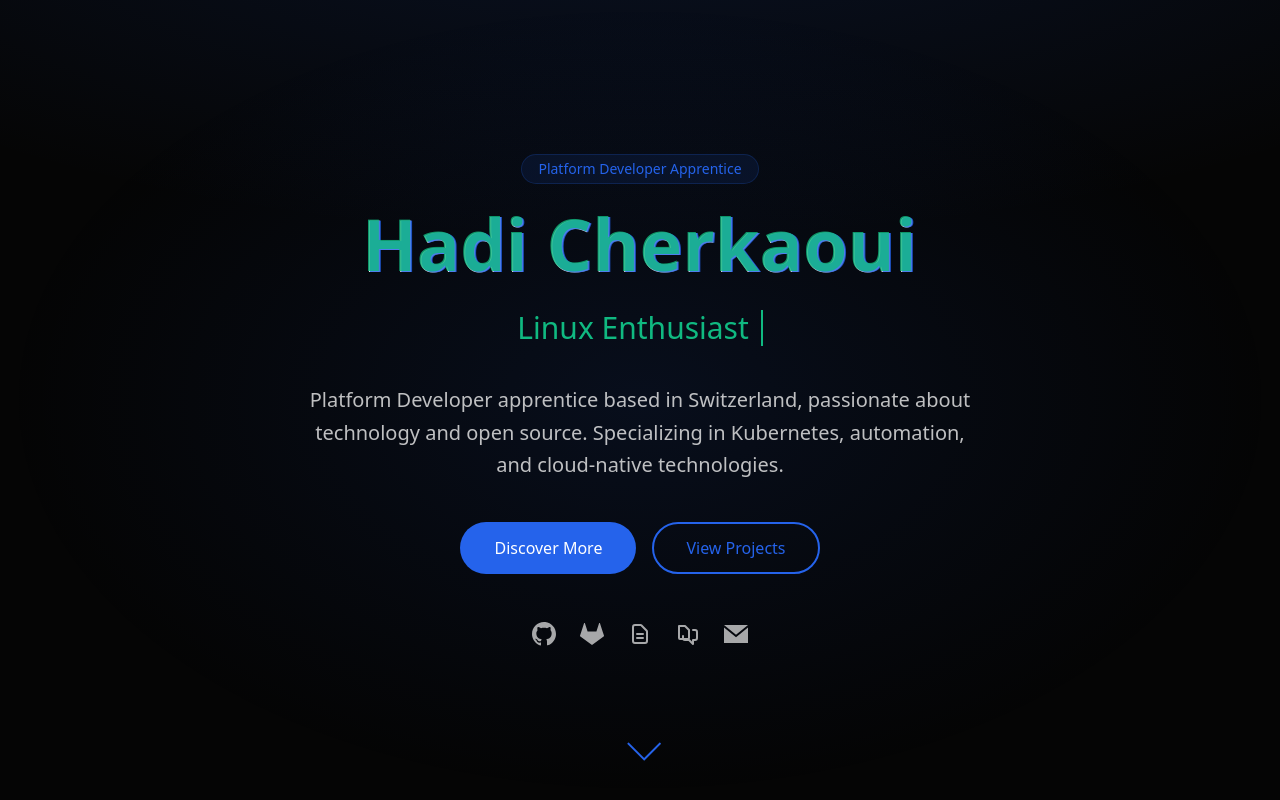
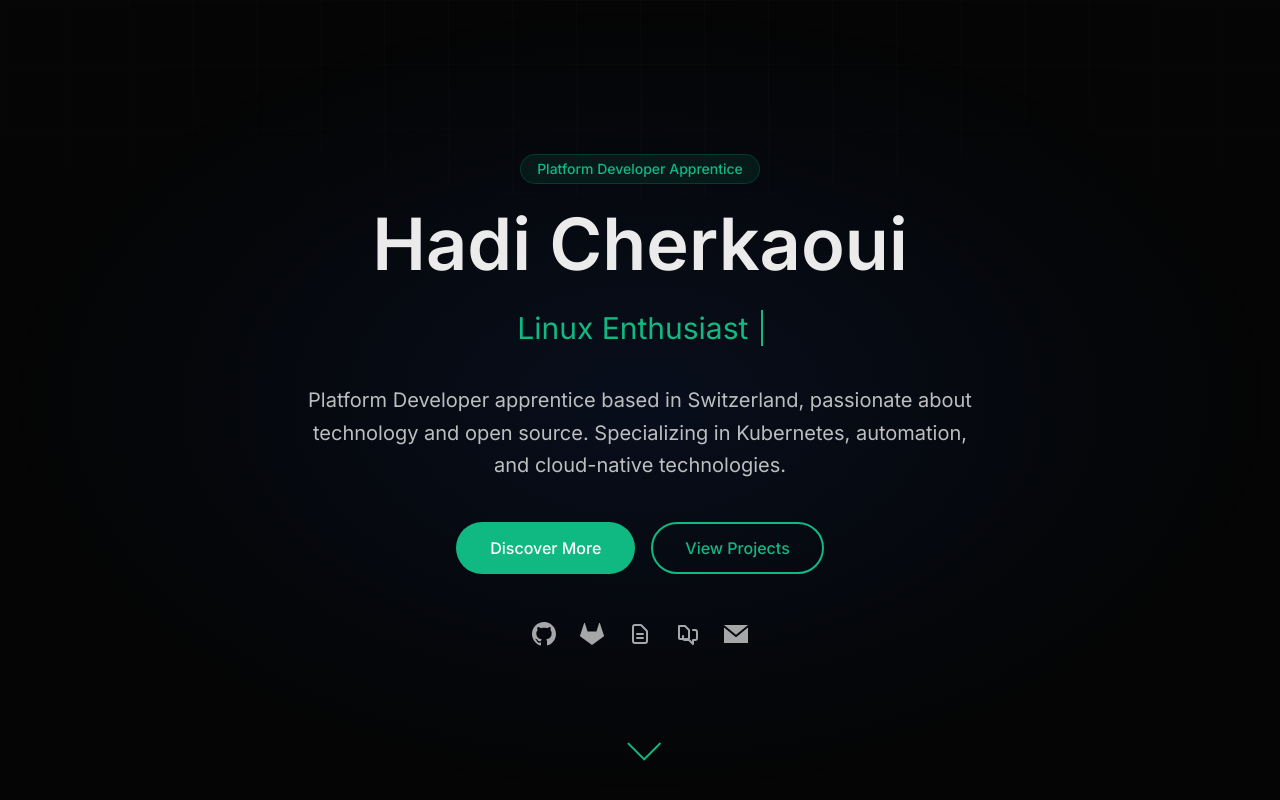
Before and after one commit to HadiCherkaoui/portfolio, a Next.js app: page / in a window 1280 px wide. Shown: the top 800 px of the page. Built offline with nearby package versions, Linux system fonts and the light colour scheme.

Commit message:
feat: add cyber serif design system, fonts, and custom hooks

```diff
--- a/app/globals.css
+++ b/app/globals.css
@@ -1,27 +1,67 @@
 @import "tailwindcss";
 
+/* Cyber Serif Design Tokens */
 :root {
-  --background: #0a0a0a;
-  --foreground: #ededed;
-  --primary-color: #2563eb;
+  /* Core Colors */
+  --bg-primary: #050505;
+  --bg-card: rgba(255, 255, 255, 0.02);
+  --bg-elevated: rgba(255, 255, 255, 0.04);
+
+  /* Accent */
+  --accent-emerald: #10b981;
+  --accent-emerald-dim: rgba(16, 185, 129, 0.6);
+  --accent-emerald-subtle: rgba(16, 185, 129, 0.12);
+
+  /* Text */
+  --text-primary: #EBEBEB;
+  --text-secondary: rgba(255, 255, 255, 0.6);
+  --text-muted: rgba(255, 255, 255, 0.4);
+  --text-emerald: #10b981;
+
+  /* Borders */
+  --border-subtle: rgba(255, 255, 255, 0.08);
+  --border-emerald: rgba(16, 185, 129, 0.3);
+  --border-emerald-glow: rgba(16, 185, 129, 0.15);
+
+  /* Animation */
+  --ease-signature: cubic-bezier(0.16, 1, 0.3, 1);
+
+  /* Legacy compatibility */
+  --background: #050505;
+  --foreground: #EBEBEB;
+  --primary-color: #10b981;
   --secondary-color: #10b981;
-  --accent-color: #8b5cf6;
-  --dark-bg: #111111;
-  --darker-bg: #050505;
-  --card-bg: #1a1a1a;
+  --accent-color: #10b981;
+  --card-bg: rgba(255, 255, 255, 0.02);
+  --darker-bg: #030303;
 }
 
-/* Theme variables */
+/* Theme variables for Next.js */
 :root {
-  --color-background: var(--background);
-  --color-foreground: var(--foreground);
-  --font-sans: var(--font-geist-sans);
-  --font-mono: var(--font-geist-mono);
+  --color-background: var(--bg-primary);
+  --color-foreground: var(--text-primary);
+  --font-sans: var(--font-inter);
+  --font-mono: var(--font-space-grotesk);
+  --font-serif: var(--font-newsreader);
+}
+
+/* Base styles */
+html {
+  scroll-behavior: smooth;
+}
+
+body {
+  background: var(--bg-primary);
+  color: var(--text-primary);
+  font-family: var(--font-inter), system-ui, sans-serif;
+  overflow-x: hidden;
+  -webkit-font-smoothing: antialiased;
+  -moz-osx-font-smoothing: grayscale;
 }
 
 /* Custom scrollbar */
 ::-webkit-scrollbar {
-  width: 10px;
+  width: 8px;
 }
 
 ::-webkit-scrollbar-track {
@@ -29,162 +69,351 @@
 }
 
 ::-webkit-scrollbar-thumb {
-  background: var(--primary-color);
-  border-radius: 5px;
+  background: var(--accent-emerald-dim);
+  border-radius: 4px;
 }
 
 ::-webkit-scrollbar-thumb:hover {
-  background: var(--secondary-color);
+  background: var(--accent-emerald);
 }
 
-/* Glitch text effect */
-.glitch-text {
-  position: relative;
-  display: inline-block;
+/* Selection */
+::selection {
+  background: var(--accent-emerald-subtle);
+  color: var(--text-primary);
 }
 
-.glitch-text::before,
-.glitch-text::after {
-  content: attr(data-text);
-  position: absolute;
-  top: 0;
-  left: 0;
-  width: 100%;
-  height: 100%;
-  opacity: 0.8;
+/* Typography - Newsreader for headlines */
+.font-headline {
+  font-family: var(--font-newsreader), Georgia, serif;
+  font-weight: 300;
+  letter-spacing: -0.02em;
 }
 
-.glitch-text::before {
-  color: var(--primary-color);
-  animation: glitch-animation 0.8s cubic-bezier(0.25, 0.46, 0.45, 0.94) both infinite;
+/* Typography - Space Grotesk for technical labels */
+.font-tech {
+  font-family: var(--font-space-grotesk), monospace;
+  font-weight: 500;
+  letter-spacing: 0.2em;
+  text-transform: uppercase;
+  font-size: 0.625rem;
 }
 
-.glitch-text::after {
-  color: var(--secondary-color);
-  animation: glitch-animation 0.8s cubic-bezier(0.25, 0.46, 0.45, 0.94) reverse both infinite;
+/* Glassmorphic card base */
+.glass-card {
+  background: var(--bg-card);
+  backdrop-filter: blur(12px);
+  -webkit-backdrop-filter: blur(12px);
+  border: 1px solid var(--border-subtle);
+  border-radius: 1.5rem;
+  transition: all 0.5s var(--ease-signature);
 }
 
-@keyframes glitch-animation {
+.glass-card:hover {
+  border-color: var(--border-emerald);
+  background: var(--bg-elevated);
+}
+
+/* Shimmer border effect */
+.shimmer-border {
+  position: relative;
+  border: 1px solid var(--border-subtle);
+  border-radius: 1.5rem;
+  overflow: hidden;
+}
+
+.shimmer-border::after {
+  content: '';
+  position: absolute;
+  inset: -1px;
+  background: linear-gradient(
+    90deg,
+    transparent,
+    var(--accent-emerald),
+    transparent
+  );
+  background-size: 200% 100%;
+  opacity: 0;
+  transition: opacity 0.5s var(--ease-signature);
+  animation: shimmer 4s linear infinite;
+  pointer-events: none;
+  border-radius: inherit;
+}
+
+.shimmer-border:hover::after {
+  opacity: 0.5;
+}
+
+@keyframes shimmer {
   0% {
-    transform: translate(0);
-  }
-  20% {
-    transform: translate(-1px, 1px);
-  }
-  40% {
-    transform: translate(-1px, -1px);
-  }
-  60% {
-    transform: translate(1px, 1px);
-  }
-  80% {
-    transform: translate(1px, -1px);
+    background-position: 200% 0;
   }
   100% {
-    transform: translate(0);
+    background-position: -200% 0;
   }
 }
 
-/* Typing animation */
-.typed-text {
-  border-right: 0.1em solid var(--secondary-color);
-  animation: typing 3.5s steps(30, end), blink-caret 0.75s step-end infinite;
-  white-space: nowrap;
+/* Spotlight effect */
+.spotlight-card {
+  position: relative;
   overflow: hidden;
 }
 
-@keyframes typing {
-  from { width: 0 }
-  to { width: 100% }
+.spotlight-card::before {
+  content: '';
+  position: absolute;
+  width: 600px;
+  height: 600px;
+  background: radial-gradient(
+    circle at var(--mouse-x, 50%) var(--mouse-y, 50%),
+    var(--accent-emerald-subtle),
+    transparent 40%
+  );
+  opacity: 0;
+  transition: opacity 0.5s var(--ease-signature);
+  pointer-events: none;
+  transform: translate(-50%, -50%);
+  left: var(--mouse-x, 50%);
+  top: var(--mouse-y, 50%);
 }
 
-@keyframes blink-caret {
-  from, to { border-color: transparent }
-  50% { border-color: var(--secondary-color) }
+.spotlight-card:hover::before {
+  opacity: 1;
 }
 
-/* Blinking cursor animation */
+/* Morphing background blobs */
+.blob {
+  position: fixed;
+  width: 384px;
+  height: 384px;
+  border-radius: 40% 60% 70% 30% / 40% 50% 60% 50%;
+  filter: blur(100px);
+  opacity: 0.03;
+  pointer-events: none;
+  z-index: -1;
+  animation: morph 8s ease-in-out infinite;
+}
+
+.blob-1 {
+  background: var(--accent-emerald);
+  top: 10%;
+  right: 10%;
+  animation-delay: 0s;
+}
+
+.blob-2 {
+  background: var(--accent-emerald);
+  top: 40%;
+  left: 5%;
+  animation-delay: -2s;
+}
+
+.blob-3 {
+  background: var(--accent-emerald);
+  bottom: 10%;
+  right: 20%;
+  animation-delay: -4s;
+}
+
+@keyframes morph {
+  0%, 100% {
+    border-radius: 40% 60% 70% 30% / 40% 50% 60% 50%;
+  }
+  50% {
+    border-radius: 60% 40% 30% 70% / 50% 60% 40% 50%;
+  }
+}
+
+/* Gradient text */
+.gradient-text {
+  background: linear-gradient(135deg, var(--text-primary) 0%, var(--accent-emerald) 100%);
+  -webkit-background-clip: text;
+  background-clip: text;
+  color: transparent;
+}
+
+/* Emerald accent text */
+.text-emerald {
+  color: var(--accent-emerald);
+}
+
+/* Italic emerald accent for headlines */
+.emerald-accent {
+  color: var(--accent-emerald);
+  font-style: italic;
+}
+
+/* Button styles */
+.btn-primary {
+  background: var(--accent-emerald);
+  color: var(--bg-primary);
+  padding: 0.75rem 1.5rem;
+  border-radius: 9999px;
+  font-weight: 500;
+  font-size: 0.875rem;
+  letter-spacing: 0.05em;
+  transition: all 0.5s var(--ease-signature);
+  border: none;
+  cursor: pointer;
+}
+
+.btn-primary:hover {
+  box-shadow: 0 0 30px var(--border-emerald-glow);
+  transform: translateY(-2px);
+}
+
+.btn-ghost {
+  background: transparent;
+  color: var(--text-primary);
+  padding: 0.75rem 1.5rem;
+  border-radius: 9999px;
+  font-weight: 500;
+  font-size: 0.875rem;
+  letter-spacing: 0.05em;
+  transition: all 0.5s var(--ease-signature);
+  border: 1px solid var(--border-subtle);
+  cursor: pointer;
+}
+
+.btn-ghost:hover {
+  border-color: var(--accent-emerald);
+  color: var(--accent-emerald);
+}
+
+/* Section transitions */
+section {
+  position: relative;
+  overflow: hidden;
+}
+
+/* Hover lift effect */
+.hover-lift {
+  transition: transform 0.5s var(--ease-signature), box-shadow 0.5s var(--ease-signature);
+}
+
+.hover-lift:hover {
+  transform: translateY(-5px);
+  box-shadow: 0 20px 40px -10px rgba(0, 0, 0, 0.5);
+}
+
+/* Icon container rotation */
+.icon-rotate {
+  transition: transform 0.5s var(--ease-signature);
+}
+
+.icon-rotate:hover {
+  transform: rotate(15deg);
+}
+
+/* Typing cursor */
+.typing-cursor {
+  border-right: 2px solid var(--accent-emerald);
+  animation: blink 0.75s step-end infinite;
+}
+
 @keyframes blink {
   0%, 100% { opacity: 1; }
   50% { opacity: 0; }
 }
 
-.animate-blink {
-  animation: blink 0.75s step-end infinite;
+/* Pulsing dot */
+.pulse-dot {
+  width: 8px;
+  height: 8px;
+  background: var(--accent-emerald);
+  border-radius: 50%;
+  animation: pulse 2s ease-in-out infinite;
 }
 
-/* Gradient text */
-.gradient-text {
-  background: linear-gradient(90deg, var(--primary-color), var(--secondary-color));
-  -webkit-background-clip: text;
-  background-clip: text;
-  color: transparent;
+@keyframes pulse {
+  0%, 100% {
+    opacity: 1;
+    box-shadow: 0 0 0 0 var(--accent-emerald-subtle);
+  }
+  50% {
+    opacity: 0.7;
+    box-shadow: 0 0 0 8px transparent;
+  }
 }
 
-body {
-  background: var(--background);
-  color: var(--foreground);
-  font-family: var(--font-sans), system-ui, sans-serif;
-  overflow-x: hidden;
+/* Skill progress bar */
+.skill-bar {
+  width: 100%;
+  height: 4px;
+  background: var(--bg-elevated);
+  border-radius: 2px;
+  overflow: hidden;
 }
 
-/* Glass effect */
-.glass {
-  background: rgba(26, 26, 26, 0.2);
-  backdrop-filter: blur(10px);
-  -webkit-backdrop-filter: blur(10px);
-  border: 1px solid rgba(255, 255, 255, 0.1);
+.skill-bar-fill {
+  height: 100%;
+  background: linear-gradient(90deg, var(--accent-emerald-dim), var(--accent-emerald));
+  border-radius: 2px;
+  transition: width 1s var(--ease-signature);
 }
 
-/* Hover effects */
-.hover-lift {
-  transition: transform 0.3s ease, box-shadow 0.3s ease;
+/* Tag/Badge styles */
+.tag {
+  padding: 0.375rem 0.875rem;
+  background: var(--bg-elevated);
+  border: 1px solid var(--border-subtle);
+  border-radius: 9999px;
+  font-size: 0.75rem;
+  font-weight: 500;
+  color: var(--text-secondary);
+  transition: all 0.3s var(--ease-signature);
 }
 
-.hover-lift:hover {
-  transform: translateY(-5px);
-  box-shadow: 0 10px 25px -5px rgba(0, 0, 0, 0.3);
+.tag:hover {
+  border-color: var(--accent-emerald);
+  color: var(--accent-emerald);
 }
 
-/* Smooth scrolling and transitions */
-html {
-  scroll-behavior: smooth;
+/* Link underline animation */
+.link-underline {
+  position: relative;
+  color: var(--text-secondary);
+  transition: color 0.3s var(--ease-signature);
 }
 
-/* Section styles */
-section {
-  position: relative;
-  overflow: hidden;
-  transition: opacity 0.5s ease, transform 0.5s ease;
+.link-underline::after {
+  content: '';
+  position: absolute;
+  bottom: -2px;
+  left: 50%;
+  width: 0;
+  height: 1px;
+  background: var(--accent-emerald);
+  transition: all 0.5s var(--ease-signature);
+  transform: translateX(-50%);
 }
 
-/* Section transitions for scroll animations */
-.fade-in-section {
-  opacity: 0;
-  transform: translateY(20px);
-  transition: opacity 0.8s ease-out, transform 0.8s ease-out;
+.link-underline:hover {
+  color: var(--accent-emerald);
 }
 
-.fade-in-section.is-visible {
-  opacity: 1;
-  transform: translateY(0);
+.link-underline:hover::after {
+  width: 100%;
 }
 
-/* Page transitions */
-.page-transition-enter {
-  opacity: 0;
+/* Timeline styles */
+.timeline-item {
+  position: relative;
+  padding-left: 2rem;
+  border-left: 2px solid var(--border-subtle);
 }
 
-.page-transition-enter-active {
-  opacity: 1;
-  transition: opacity 0.3s;
+.timeline-item::before {
+  content: '';
+  position: absolute;
+  left: -5px;
+  top: 0;
+  width: 8px;
+  height: 8px;
+  background: var(--accent-emerald);
+  border-radius: 50%;
 }
 
-.page-transition-exit {
-  opacity: 1;
+.timeline-item:last-child {
+  border-left-color: transparent;
 }
-
-.page-transition-exit-active {
-  opacity: 0;
-  transition: opacity 0.3s;
-}
--- a/app/layout.tsx
+++ b/app/layout.tsx
@@ -1,22 +1,31 @@
 import type { Metadata } from "next";
-import { Geist, Geist_Mono } from "next/font/google";
+import { Inter, Newsreader, Space_Grotesk } from "next/font/google";
 import Footer from "../components/Footer";
 import "./globals.css";
 
-const geistSans = Geist({
-  variable: "--font-geist-sans",
+const inter = Inter({
+  variable: "--font-inter",
   subsets: ["latin"],
+  weight: ["300", "400", "500", "600"],
 });
 
-const geistMono = Geist_Mono({
-  variable: "--font-geist-mono",
+const newsreader = Newsreader({
+  variable: "--font-newsreader",
   subsets: ["latin"],
+  weight: ["200", "300", "400", "500"],
+  style: ["normal", "italic"],
+});
+
+const spaceGrotesk = Space_Grotesk({
+  variable: "--font-space-grotesk",
+  subsets: ["latin"],
+  weight: ["400", "500", "600", "700"],
 });
 
 export const metadata: Metadata = {
   title: "Hadi Cherkaoui | Platform Developer",
   description: "Platform Developer apprentice based in Switzerland, passionate about technology and open source. Specializing in Kubernetes, automation, and cloud-native technologies.",
-  keywords: ["Hadi Cherkaoui", "Platform Developer", "Cloud Engineer", "Kubernetes", "Open Source", "Switzerland"],
+  keywords: ["Hadi Cherkaoui", "Platform Developer", "Cloud Engineer", "Kubernetes", "Open Source", "Switzerland", "k0s"],
   authors: [{ name: "Hadi Cherkaoui" }],
 };
 
@@ -28,12 +37,18 @@ export default function RootLayout({
   return (
     <html lang="en" className="scroll-smooth dark">
       <body
-        className={`${geistSans.variable} ${geistMono.variable} antialiased bg-[var(--background)] text-[var(--foreground)] selection:bg-[var(--primary-color)] selection:text-white`}
+        className={`${inter.variable} ${newsreader.variable} ${spaceGrotesk.variable} antialiased bg-[var(--bg-primary)] text-[var(--text-primary)] selection:bg-[var(--accent-emerald-subtle)] selection:text-[var(--text-primary)]`}
       >
-        <div className="fixed inset-0 z-[-1] bg-[var(--darker-bg)]">
-          <div className="absolute inset-0 bg-grid-white/[0.02] [mask-image:radial-gradient(white,transparent_85%)]"></div>
-          <div className="absolute h-full w-full bg-[radial-gradient(ellipse_80%_50%_at_50%_-20%,rgba(37,99,235,0.15),rgba(0,0,0,0))]"></div>
+        {/* Background blobs */}
+        <div className="blob blob-1" />
+        <div className="blob blob-2" />
+        <div className="blob blob-3" />
+
+        {/* Subtle grid pattern */}
+        <div className="fixed inset-0 z-[-1] bg-[var(--bg-primary)]">
+          <div className="absolute inset-0 bg-[linear-gradient(rgba(255,255,255,0.02)_1px,transparent_1px),linear-gradient(90deg,rgba(255,255,255,0.02)_1px,transparent_1px)] bg-[size:64px_64px] [mask-image:radial-gradient(ellipse_80%_50%_at_50%_0%,black,transparent)]" />
         </div>
+
         {children}
         <Footer />
       </body>
```
Also changed, not shown: hooks/useAge.ts (added, +35 -0 lines), hooks/useSpotlight.ts (added, +34 -0 lines).
